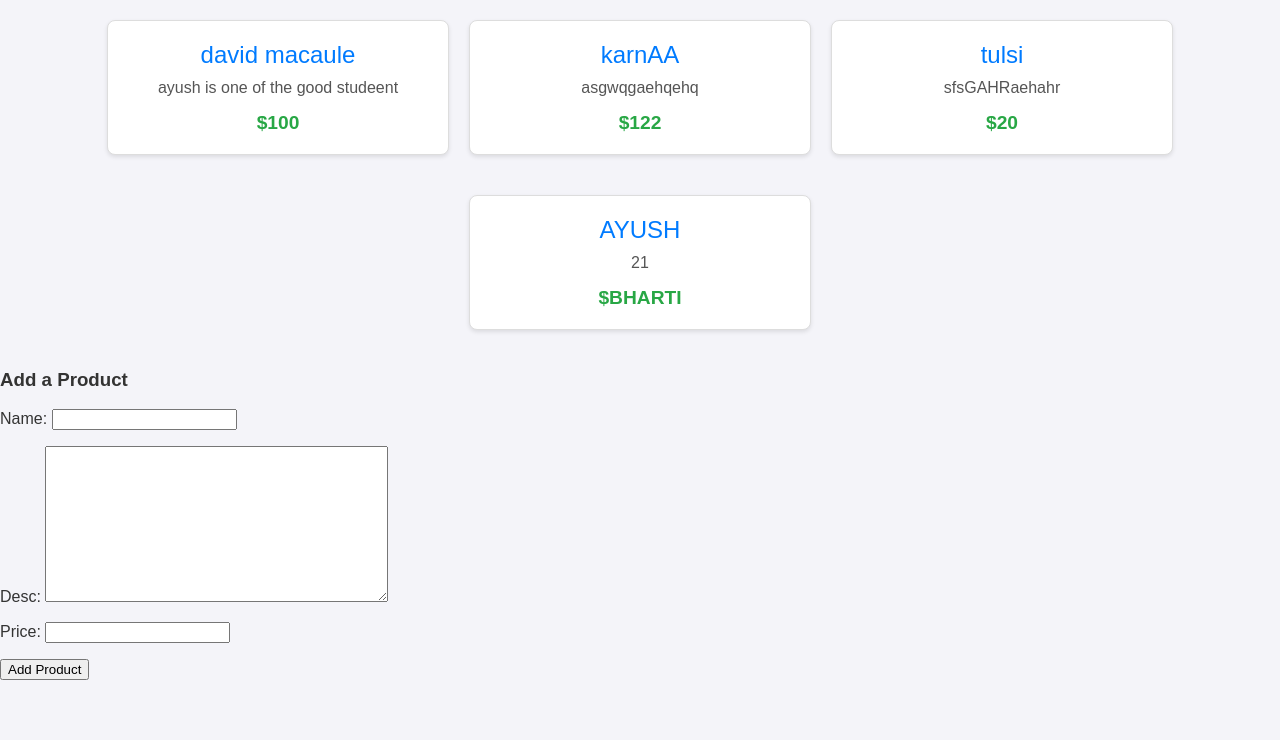
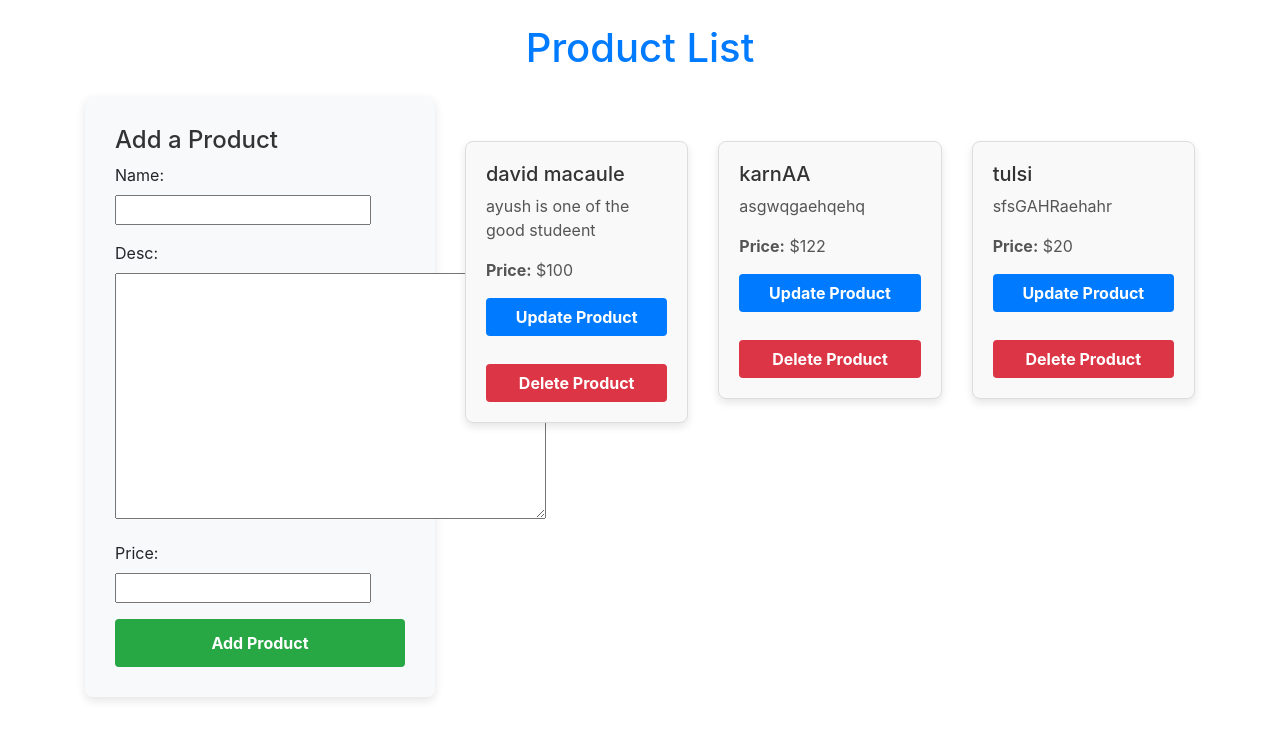
Before and after one commit to amol410/bhartibatchCRUD, a Django app: page / in a window 1280 px wide. Shown: the top 740 px of the page. Run offline with Django 5.2, Linux system fonts and the light colour scheme; data comes from the database, SQL or seed files in the repository; both versions use the stored data as it was after the commit; some libraries are stand-ins or nearby versions.

Commit message:
2nd last version of project

```diff
--- a/enroll/templates/enroll/home.html
+++ b/enroll/templates/enroll/home.html
@@ -3,78 +3,138 @@
 <head>
     <meta charset="UTF-8">
     <meta name="viewport" content="width=device-width, initial-scale=1.0">
-    <title>Products</title>
+    <title>Product List</title>
+    <link rel="stylesheet" href="https://maxcdn.bootstrapcdn.com/bootstrap/4.5.2/css/bootstrap.min.css">
     <style>
-        body {
-            font-family: Arial, sans-serif;
-            margin: 0;
-            padding: 0;
-            background-color: #f4f4f9;
-            color: #333;
-        }
-        .container {
-            display: flex;
-            flex-wrap: wrap;
-            gap: 20px;
-            justify-content: center;
+        .product-card {
+            margin: 15px 0;
             padding: 20px;
-        }
-        .product-card {
-            background: #fff;
             border: 1px solid #ddd;
             border-radius: 8px;
-            box-shadow: 0 2px 4px rgba(0, 0, 0, 0.1);
-            padding: 20px;
-            width: 300px;
-            text-align: center;
-            transition: transform 0.2s;
+            background-color: #f9f9f9;
+            box-shadow: 0 4px 8px rgba(0, 0, 0, 0.1);
         }
-        .product-card:hover {
-            transform: translateY(-5px);
+
+        .product-card h3 {
+            color: #333;
+            font-size: 1.25rem;
         }
-        .product-name {
-            font-size: 1.5rem;
-            margin-bottom: 10px;
-            color: #007BFF;
-        }
-        .product-desc {
+
+        .product-card p {
             font-size: 1rem;
-            margin-bottom: 15px;
             color: #555;
         }
-        .product-price {
-            font-size: 1.2rem;
+
+        .form-container {
+            padding: 30px;
+            border-radius: 8px;
+            background-color: #f8f9fa;
+            box-shadow: 0 4px 10px rgba(0, 0, 0, 0.1);
+        }
+
+        .form-container h3 {
+            color: #333;
+            font-size: 1.5rem;
+        }
+
+        .form-container input[type="submit"] {
+            background-color: #28a745;
+            color: white;
             font-weight: bold;
-            color: #28a745;
+            border-radius: 4px;
+            width: 100%;
+            padding: 12px;
+            border: none;
+        }
+
+        .form-container input[type="submit"]:hover {
+            background-color: #218838;
+        }
+
+        .product-list {
+            margin-top: 30px;
+        }
+
+        .col-md-8 {
+            margin-bottom: 30px;
+        }
+
+        .btn-delete {
+            background-color: #dc3545;
+            color: white;
+            font-weight: bold;
+            width: 100%;
+            margin-top: 10px;
+        }
+
+        .btn-delete:hover {
+            background-color: #c82333;
+        }
+
+        .btn-update {
+            background-color: #007bff;
+            color: white;
+            font-weight: bold;
+            width: 100%;
+            margin-bottom: 10px;
+        }
+
+        .btn-update:hover {
+            background-color: #0056b3;
         }
     </style>
 </head>
 <body>
-     <div class="container">
-        {% for pro in prod %}
-        <div class="product-card">
-            <div class="product-name">{{ pro.name }}</div>
-            <div class="product-desc">{{ pro.desc }}</div>
-            <div class="product-price">${{ pro.price }}</div>
+
+<div class="container">
+    <h1 class="my-4 text-center text-primary">Product List</h1>
+
+    <div class="row">
+        <!-- Form to Add Product (left side) -->
+        <div class="col-md-4">
+            <div class="form-container">
+                <h3>Add a Product</h3>
+                <form action="" method="POST">
+                    {% csrf_token %}
+                    {{ form.as_p }}
+                    <input type="submit" class="btn btn-success" value="Add Product">
+                </form>
+            </div>
         </div>
-        {% endfor %}
+
+        <!-- Product List (right side) -->
+        <div class="col-md-8 product-list">
+            <div class="row">
+                {% for pro in prod %}
+                <div class="col-md-4">
+                    <div class="product-card">
+                        <h3>{{ pro.name }}</h3>
+                        <p>{{ pro.desc }}</p>
+                        <p><strong>Price:</strong> ${{ pro.price }}</p>
+
+                        <!-- Update Button -->
+                        <form action="{% url 'update_data' pro.id %}" method="GET" class="mb-2">
+                            {% csrf_token %}
+                            <button type="submit" class="btn btn-update">Update Product</button>
+                        </form>
+
+                        <!-- Delete Button -->
+                        <form action="{% url 'deletedata' pro.id %}" method="POST">
+                            {% csrf_token %}
+                            <input type="hidden" name="_method" value="DELETE">
+                            <button type="submit" class="btn btn-delete">Delete Product</button>
+                        </form>
+                    </div>
+                </div>
+                {% endfor %}
+            </div>
+        </div>
     </div>
-    <div class="container">
-        {% for STU in stud %}
-        <div class="product-card">
-            <div class="product-name">{{ STU.name }}</div>
-            <div class="product-desc">{{ STU.age }}</div>
-            <div class="product-price">${{ STU.college_name }}</div>
-        </div>
-        {% endfor %}
-    </div>
-    <div>
-        <h3>Add a Product</h3>
-        <form action="" method="POST">
-            {% csrf_token %}
-            {{ form.as_p }}
-            <input type="submit" value="Add Product">
-        </form>
-    </div>
+</div>
+
+<script src="https://code.jquery.com/jquery-3.5.1.slim.min.js"></script>
+<script src="https://cdn.jsdelivr.net/npm/@popperjs/core@2.5.4/dist/umd/popper.min.js"></script>
+<script src="https://maxcdn.bootstrapcdn.com/bootstrap/4.5.2/js/bootstrap.min.js"></script>
+
 </body>
 </html>
--- a/enroll/urls.py
+++ b/enroll/urls.py
@@ -2,5 +2,7 @@ from django.urls import path
 from enroll import views
 
 urlpatterns = [
-    path("", views.home, name="home")
+    path("", views.home, name="home"),
+    path("update/<int:id>", views.update, name="update_data"),
+    path("delete/<int:id>", views.delete, name="deletedata")
 ]
--- a/enroll/views.py
+++ b/enroll/views.py
@@ -1,4 +1,4 @@
-from django.shortcuts import render
+from django.shortcuts import render, HttpResponseRedirect
 from .models import Product, Student
 from .forms import Productform
 # Create your views here.
@@ -19,3 +19,21 @@ def home(request):
     prod = Product.objects.all()
     stud = Student.objects.all()
     return render(request, "enroll/home.html", {"prod":prod, "form":form, "stud":stud})
+
+def update(request, id):
+    if request.method == "POST":
+        pi = Product.objects.get(pk=id)
+        fm = Productform(request.POST, instance=pi)
+        if fm.is_valid():
+            fm.save()
+    else:
+        pi = Product.objects.get(pk=id)
+        fm = Productform(instance=pi)
+    return render(request, "enroll/update.html", {"form":fm})
+
+
+def delete(request, id):
+    if request.method == "POST":
+        pi = Product.objects.get(pk=id)
+        pi.delete()
+        return HttpResponseRedirect("/")
```
Also changed, not shown: enroll/templates/enroll/update.html (added, +82 -0 lines), db.sqlite3.
